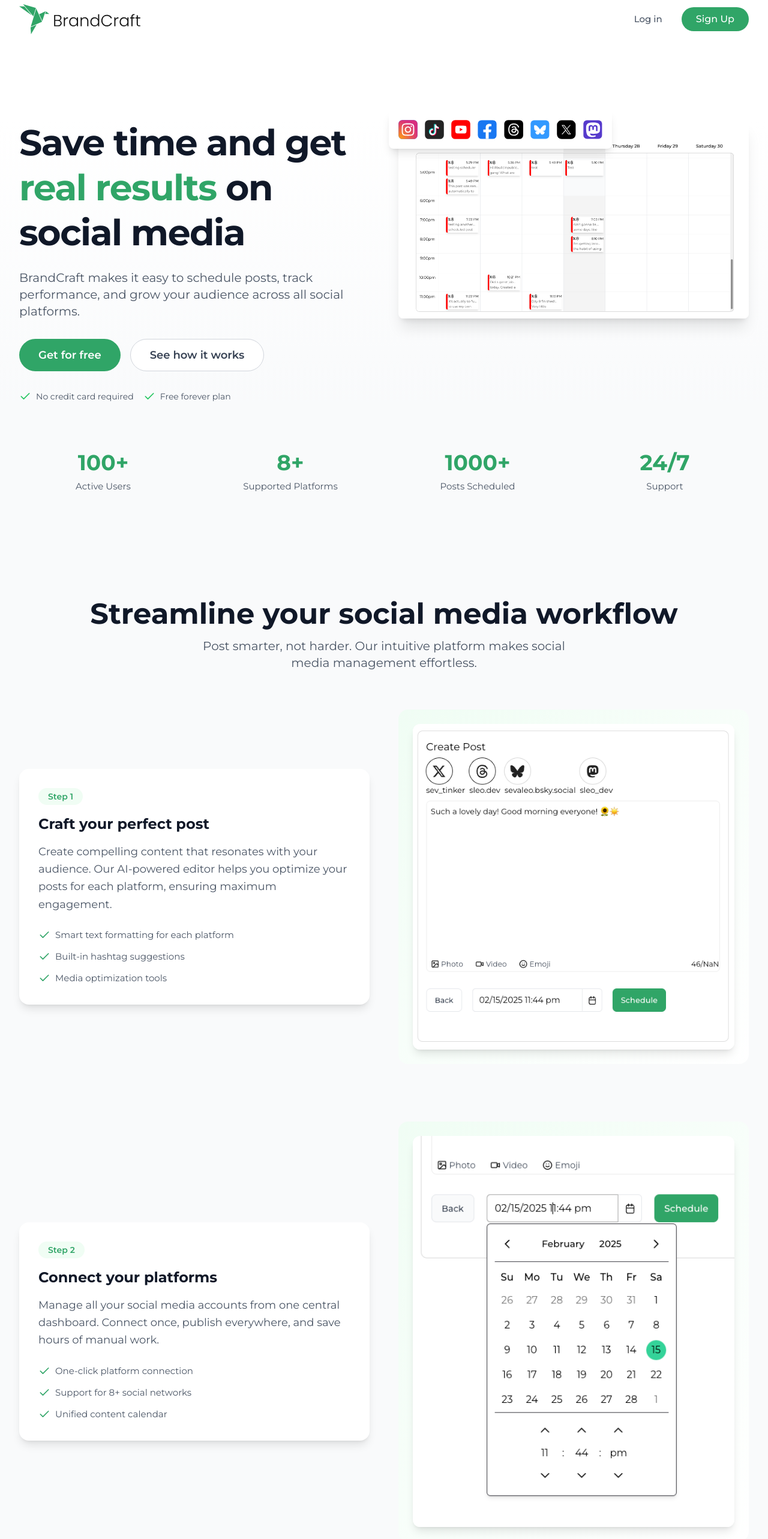
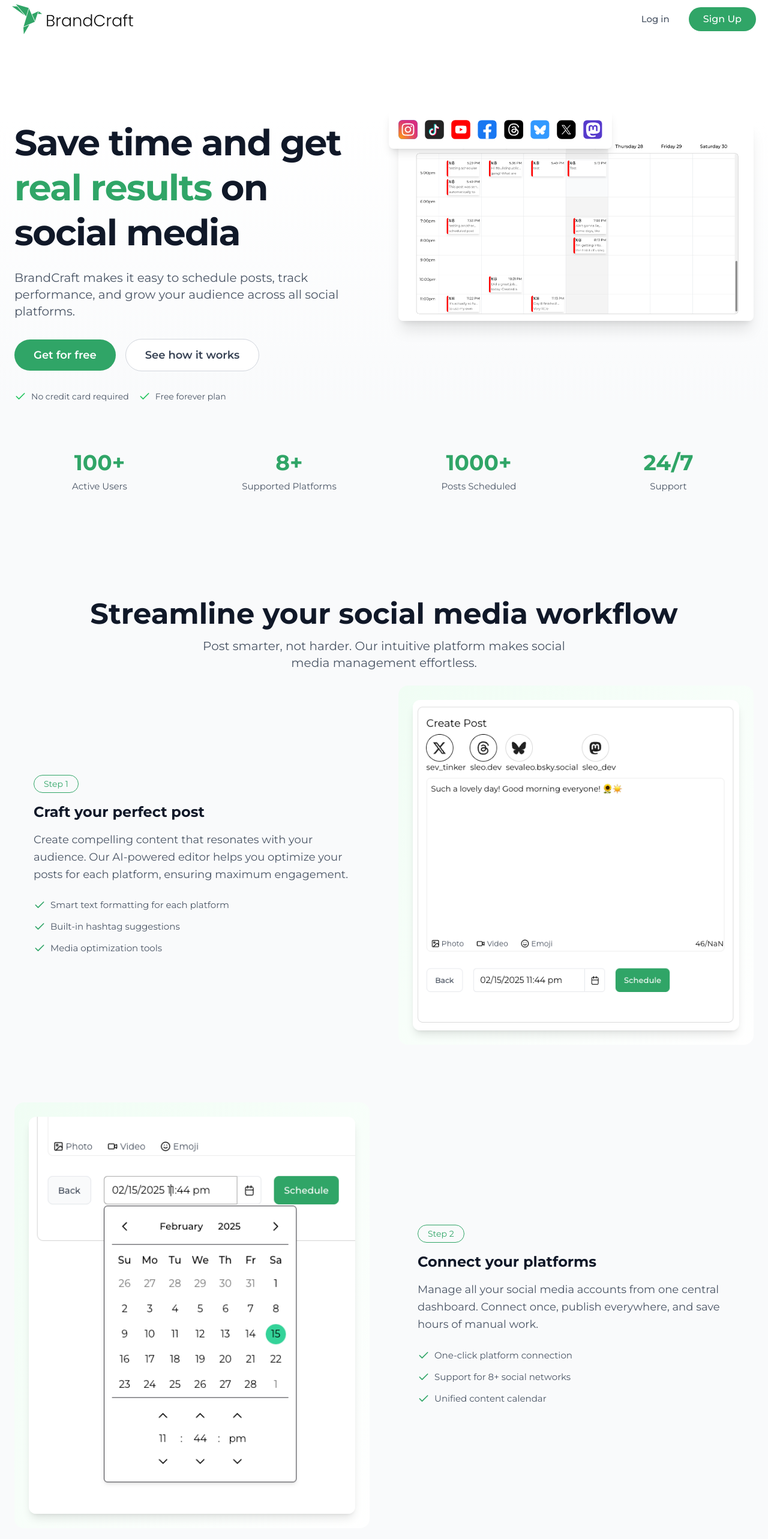
Before and after one commit to sevleo/BrandCraft, a Nuxt app in the folder frontend-nuxt/: page / in a window 1280 px wide. Shown: the top 2566 px of the page at 60% size. Built offline with nearby package versions, Linux system fonts and the light colour scheme; no server answers.

Commit message:
Update pr-1

```diff
--- a/frontend-nuxt/components/FaqSection.vue
+++ b/frontend-nuxt/components/FaqSection.vue
@@ -24,7 +24,7 @@
     <p class="text-center text-gray-600 text-lg mb-[60px]">
       Everything you need to know about BrandCraft
     </p>
-    <div class="max-w-[800px] mx-auto space-y-4">
+    <div class="max-w-[800px] mx-auto space-y-4 px-3 lg:px-0">
       <div
         v-for="(question, index) in [4, 0, 1, 2, 3]"
         :key="question"
--- a/frontend-nuxt/components/HomeNavigation.vue
+++ b/frontend-nuxt/components/HomeNavigation.vue
@@ -1,5 +1,5 @@
 <script setup lang="ts">
-import birdLogoIcon from "/perfect_logo_full.svg";
+import birdLogoIcon from "@/public/perfect_logo_full.svg";
 import { ref } from "vue";
 import { Menu, X, ChevronRight, ChevronDown } from "lucide-vue-next";
 
@@ -42,14 +42,16 @@
 
 <template>
   <nav class="fixed left-0 top-0 z-50 w-full bg-white">
-    <div class="mx-auto max-w-7xl px-4 sm:px-6 lg:px-8">
-      <div class="flex h-16 items-center justify-between">
+    <div class="">
+      <div
+        class="flex h-16 items-center max-w-[100vw] justify-between px-[20px]"
+      >
         <!-- Left: BrandCraft -->
         <NuxtLink to="/home" class="flex items-center gap-2">
           <img
             :src="birdLogoIcon"
             alt="BrandCraft Bird"
-            class="h-[50px] transition-transform duration-300"
+            class="h-[40px] sm:h-[50px] transition-transform duration-300"
           />
         </NuxtLink>
 
--- a/frontend-nuxt/components/TestimonialsSection.vue
+++ b/frontend-nuxt/components/TestimonialsSection.vue
@@ -90,11 +90,13 @@
     <p class="mb-[60px] text-center text-[18px] text-gray-600">
       What people are saying about BrandCraft
     </p>
-    <div class="grid grid-cols-1 gap-6 md:grid-cols-2 lg:grid-cols-3">
+    <div
+      class="grid grid-cols-1 gap-6 md:grid-cols-2 lg:grid-cols-3 place-items-center"
+    >
       <div
         v-for="testimonial in testimonials"
         :key="testimonial.handle"
-        class="flex flex-col gap-4 rounded-lg bg-white p-6 shadow-lg border border-gray-100 hover:shadow-xl transition-shadow duration-300"
+        class="flex flex-col gap-4 rounded-lg bg-white p-6 shadow-lg border border-gray-100 hover:shadow-xl transition-shadow duration-300 max-w-[320px]"
       >
         <div class="flex items-start gap-2">
           <img
--- a/frontend-nuxt/pages/index.vue
+++ b/frontend-nuxt/pages/index.vue
@@ -150,9 +150,9 @@
     <main class="main w-full">
       <!-- Hero Section -->
       <section
-        class="hero-section bg-gradient-to-b from-white to-gray-50 mt-[200px]"
+        class="hero-section bg-gradient-to-b from-white to-gray-50 mt-[50px] sm:mt-[200px]"
       >
-        <div class="container mx-auto max-w-7xl px-4 sm:px-6 lg:px-8">
+        <div class="container mx-auto max-w-7xl px-4 sm:px-6">
           <div class="grid grid-cols-1 gap-12 lg:grid-cols-2">
             <!-- Left Column: Text Content -->
             <div class="flex flex-col justify-center">
@@ -166,17 +166,19 @@
                 BrandCraft makes it easy to schedule posts, track performance,
                 and grow your audience across all social platforms.
               </p>
-              <div class="flex flex-col gap-4 sm:flex-row">
+              <div
+                class="flex flex-col gap-4 sm:flex-row items-center justify-center sm:justify-start"
+              >
                 <button
                   @click="redirectToSignup"
                   type="submit"
-                  class="inline-flex items-center justify-center cursor-pointer rounded-full bg-greenBG px-8 py-3 text-lg font-semibold text-white transition hover:bg-greenLightBG"
+                  class="inline-flex items-center max-sm:w-[300px] justify-center cursor-pointer rounded-full bg-greenBG px-8 py-3 text-lg font-semibold text-white transition hover:bg-greenLightBG"
                 >
                   Get for free
                 </button>
                 <a
                   href="#how-it-works"
-                  class="inline-flex items-center justify-center cursor-pointer rounded-full border border-gray-300 bg-white px-8 py-3 text-lg font-semibold text-gray-700 transition hover:bg-gray-50"
+                  class="inline-flex items-center max-sm:w-[300px] justify-center cursor-pointer rounded-full border border-gray-300 bg-white px-8 py-3 text-lg font-semibold text-gray-700 transition hover:bg-gray-50"
                 >
                   See how it works
                 </a>
@@ -198,7 +200,7 @@
             </div>
 
             <!-- Right Column: Platform Preview -->
-            <div class="relative">
+            <div class="relative mt-[80px] sm:mt-[0px]">
               <img
                 :src="state.screenshot1"
                 alt="BrandCraft Platform Preview"
@@ -206,7 +208,7 @@
               />
               <!-- Platform Icons Floating -->
               <div
-                class="absolute -left-4 -top-4 flex flex-wrap gap-3 rounded-lg bg-white p-4 shadow-lg"
+                class="absolute max-sm:w-[93vw] left-[50%] flex justify-center items-center max-sm:translate-x-[-50%] -top-[100px] sm:-left-4 sm:-top-4 gap-3 rounded-lg bg-white p-4 shadow-lg"
               >
                 <img
                   v-for="icon in [
@@ -232,7 +234,7 @@
 
       <!-- Stats Section -->
       <section class="bg-gray-50 py-20">
-        <div class="container mx-auto max-w-7xl px-4 sm:px-6 lg:px-8">
+        <div class="container mx-auto max-w-7xl px-4 sm:px-6">
           <div class="grid grid-cols-1 gap-8 sm:grid-cols-2 lg:grid-cols-4">
             <div class="text-center">
               <div class="text-4xl font-bold text-greenBG">100+</div>
@@ -256,8 +258,8 @@
 
       <!-- How it works section -->
       <section id="how-it-works" class="w-full py-24 bg-gray-50">
-        <div class="container mx-auto max-w-7xl px-4 sm:px-6 lg:px-8">
-          <div class="text-center mb-16">
+        <div class="container mx-auto max-w-7xl px-4 sm:px-6">
+          <div class="text-center mb-6">
             <h2 class="text-4xl md:text-5xl font-bold text-gray-900 mb-4">
               Streamline your social media workflow
             </h2>
@@ -270,10 +272,10 @@
           <div class="space-y-24">
             <!-- Step 1 -->
             <div class="grid grid-cols-1 lg:grid-cols-2 gap-12 items-center">
-              <div class="order-2 lg:order-1">
-                <div class="bg-white p-8 rounded-2xl shadow-lg">
+              <div class="order-1">
+                <div class="p-8 rounded-2xl">
                   <span
-                    class="inline-block px-4 py-1 bg-green-50 text-greenBG rounded-full text-sm font-semibold mb-4"
+                    class="inline-block px-4 py-1 border border-greenBG text-greenBG rounded-full text-sm mb-4"
                   >
                     Step 1
                   </span>
@@ -301,7 +303,7 @@
                   </ul>
                 </div>
               </div>
-              <div class="order-1 lg:order-2">
+              <div class="order-2">
                 <div
                   class="bg-gradient-to-br from-green-50 to-white p-6 rounded-2xl"
                 >
@@ -316,7 +318,7 @@
 
             <!-- Step 2 -->
             <div class="grid grid-cols-1 lg:grid-cols-2 gap-12 items-center">
-              <div class="order-2">
+              <div class="order-2 lg:order-1">
                 <div
                   class="bg-gradient-to-br from-green-50 to-white p-6 rounded-2xl"
                 >
@@ -327,10 +329,10 @@
                   />
                 </div>
               </div>
-              <div class="order-1">
-                <div class="bg-white p-8 rounded-2xl shadow-lg">
+              <div class="order-1 lg:order-2">
+                <div class="p-8 rounded-2xl">
                   <span
-                    class="inline-block px-4 py-1 bg-green-50 text-greenBG rounded-full text-sm font-semibold mb-4"
+                    class="inline-block px-4 py-1 border border-greenBG text-greenBG rounded-full text-sm mb-4"
                   >
                     Step 2
                   </span>
@@ -362,10 +364,10 @@
 
             <!-- Step 3 -->
             <div class="grid grid-cols-1 lg:grid-cols-2 gap-12 items-center">
-              <div class="order-2 lg:order-1">
-                <div class="bg-white p-8 rounded-2xl shadow-lg">
+              <div class="order-2">
+                <div class="p-8 rounded-2xl">
                   <span
-                    class="inline-block px-4 py-1 bg-green-50 text-greenBG rounded-full text-sm font-semibold mb-4"
+                    class="inline-block px-4 py-1 border border-greenBG text-greenBG rounded-full text-sm mb-4"
                   >
                     Step 3
                   </span>
@@ -393,7 +395,7 @@
                   </ul>
                 </div>
               </div>
-              <div class="order-1 lg:order-2">
+              <div class="order-2">
                 <div
                   class="bg-gradient-to-br from-green-50 to-white p-6 rounded-2xl"
                 >
@@ -440,7 +442,7 @@
     </main>
     <!-- Privacy Policy Link -->
     <footer
-      class="privacy justify-center items-start flex h-[400px] pt-[100px] px-[50px]"
+      class="privacy justify-center items-start flex h-[400px] pt-[100px] px-[50px] w-[300px]"
     >
       <div class="flex h-full w-full justify-start items-start">
         <div class="flex flex-col justify-center items-start">
@@ -503,6 +505,19 @@
 </template>
 
 <style scoped>
+html,
+body {
+  overflow-x: hidden;
+  position: relative;
+  width: 100%;
+}
+
+.home-view {
+  overflow-x: hidden;
+  position: relative;
+  width: 100%;
+}
+
 .waitlist-container {
   max-width: 1200px;
 }
```
